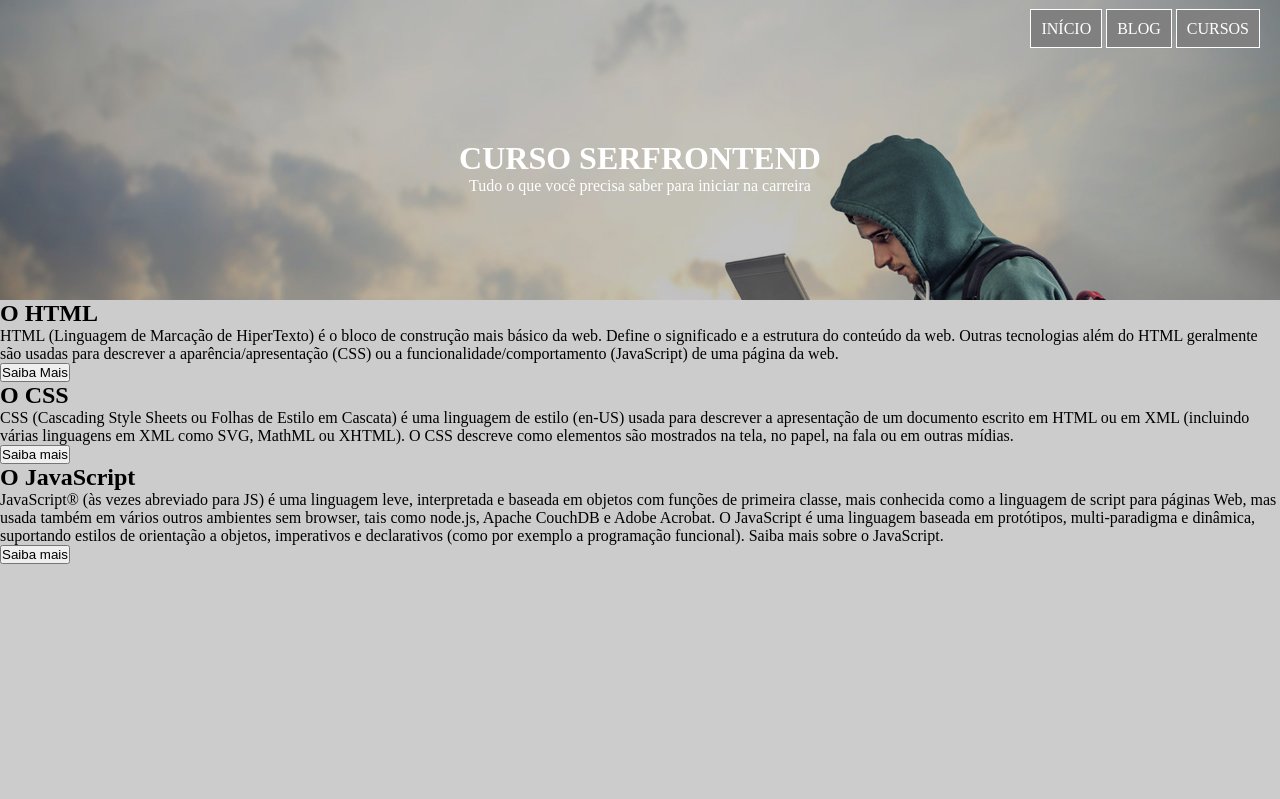
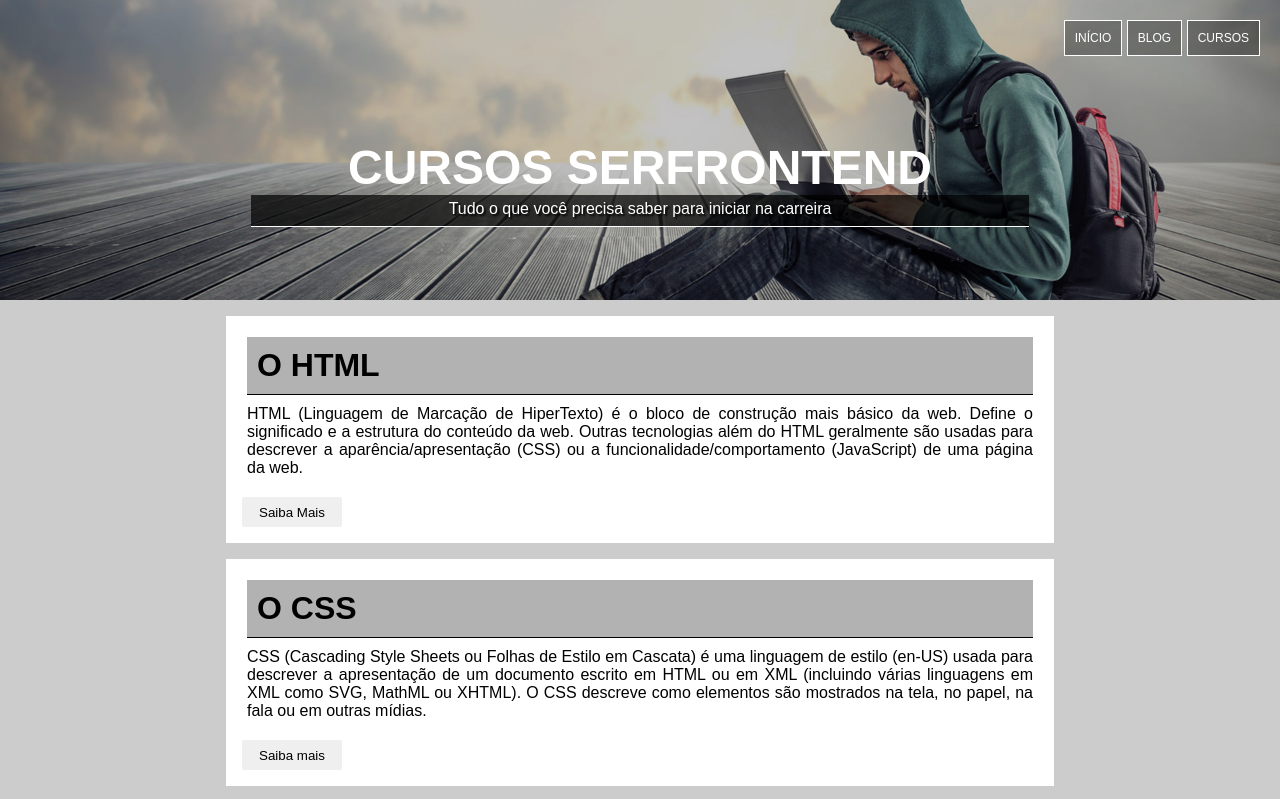
Before and after one commit to joaoalvarobaptista/roadmapblockchain, a plain HTML site: page CursoFrontEndFundamentos/secao04/projeto01/projeto.html in a window 1280 px wide. Shown: the top 799 px of the page. Drawn offline with Linux system fonts and the light colour scheme.

Commit message:
Projeto exercício da secao 04

```diff
--- a/CursoFrontEndFundamentos/secao04/projeto01/projeto.css
+++ b/CursoFrontEndFundamentos/secao04/projeto01/projeto.css
@@ -7,14 +7,39 @@
 
 body {
   background-color: #ccc;
+  font-family: sans-serif;
   padding: 0;
   margin: 0;
 }
-header {
-    text-align:center;
-    color: white;
 
+.cabecalho {
+  background-color: yellow;
+  background-image: url(./imagens/bg-3.jpg);
+  background-size: cover;
+  background-position: right center;
+  text-align: center;
+  color: white;
+  height: 300px;
+  margin: 0;
+  padding: 0;
 }
+
+.cabecalho h1 {
+    font-size: 48px;
+    text-shadow: 2px 2px 2px balck;
+    text-transform: uppercase;
+}
+.cabecalho p {
+    width: 60%;
+    min-height: 21px;
+    margin-bottom: 10px;
+    margin: auto;
+    padding: 5px;
+    text-shadow: 2px 2px 2px black;
+    background-color: rgba(0,0,0,0.7);
+    border-bottom: 1px solid white;
+}
+
 
 header nav {
     text-align: right;
@@ -31,23 +56,65 @@ header nav ul li a {
     color: white;
     text-decoration: none;
     padding: 10px;
-    background-color: gray;
+    display: block;
+    background-color: rgba(0,0,0,0.3);
     border: 1px solid white;
-
+    font-size:12px;
 }
 
 header nav ul li a:hover {
     text-decoration: underline;
-    color: black;
-    background-color: #ccc;
+    background-color: rgba(0,0,0,0.5);
     border: none;
 }
 
-header {
-  background-color: yellow;
-  background-image: url(./imagens/bg-3.jpg);
-  background-size: cover;
-  height: 300px;
-  margin: 0;
-  padding: 0;
+main {
+    width: 90vw;
+    min-width: 350px;
+    max-width: 860px;
+    margin: auto;
 }
+
+section {
+    background-color: white;
+    margin: 16px;
+    padding: 16px;
+}
+
+h2 {
+    font-family: sans-serif;
+    font-size: 32px;
+    background-color: rgba(0,0,0,0.3);
+    border-bottom: 1px solid black;
+    margin: 5px;
+    padding: 10px ;
+
+}
+
+.text {
+    text-align: justify;
+    margin-top: 10px;
+    margin-bottom: 10px;
+    margin-left: 5px;
+    margin-right: 5px;
+}
+
+button {
+    width: 100px;
+    height: 30px;
+    margin-top: 10px;
+    border: none;
+    border-radius: 2px;
+}
+
+footer {
+    height: 30px;
+    background-color: gray;
+    color: white;
+
+}
+
+footer p {
+    text-align: center;
+    padding: 5px;
+}
--- a/CursoFrontEndFundamentos/secao04/projeto01/projeto.html
+++ b/CursoFrontEndFundamentos/secao04/projeto01/projeto.html
@@ -10,7 +10,7 @@
   <link rel="stylesheet" href="projeto.css">
 </head>
 <body>
-  <header>
+  <header class="cabecalho">
     <nav>
       <ul>
         <li><a href="#" target="_blank">INÍCIO</a></li>
@@ -19,26 +19,26 @@
       </ul>
     </nav>
 
-    <h1>CURSO SERFRONTEND</h1>
+    <h1>cursos serfrontend</h1>
 
     <p>Tudo o que você precisa saber para iniciar na carreira</p>
   </header>
 
   <main>
     <section>
-      <heaer>
+      <header>
         <h2>O HTML</h2>
-        <p>
+        <p class="text">
         HTML (Linguagem de Marcação de HiperTexto) é o bloco de construção mais básico da         web. Define o significado e a estrutura do conteúdo da web. Outras tecnologias além       do HTML geralmente são usadas para descrever a aparência/apresentação (CSS) ou a          funcionalidade/comportamento (JavaScript) de uma página da web.
         </p>
 
         <button>Saiba Mais</button>
-      </heaer>
+      </header>
     </section>
     <section>
       <h2>O CSS</h2>
 
-      <p>
+      <p class="text">
       CSS (Cascading Style Sheets ou Folhas de Estilo em Cascata) é uma linguagem de estilo     (en-US) usada para descrever a apresentação de um documento escrito em HTML ou em XML     (incluindo várias linguagens em XML como SVG, MathML ou XHTML). O CSS descreve como       elementos são mostrados na tela, no papel, na fala ou em outras mídias.
       </p>
 
@@ -47,12 +47,15 @@
     <section>
       <h2>O JavaScript</h2>
 
-      <p>
+      <p class="text">
       JavaScript® (às vezes abreviado para JS) é uma linguagem leve, interpretada e baseada em objetos com funções de primeira classe, mais conhecida como a linguagem de script para páginas Web, mas usada também em vários outros ambientes sem browser, tais como node.js, Apache CouchDB e Adobe Acrobat. O JavaScript é uma linguagem baseada em protótipos, multi-paradigma e dinâmica, suportando estilos de orientação a objetos, imperativos e declarativos (como por exemplo a programação funcional). Saiba mais sobre o JavaScript.
       </p>
 
       <button>Saiba mais</button>
     </section>
   </main>
+  <footer>
+    <p>Copyright 2025</p>
+  </footer>
 </body>
 </html>
```
